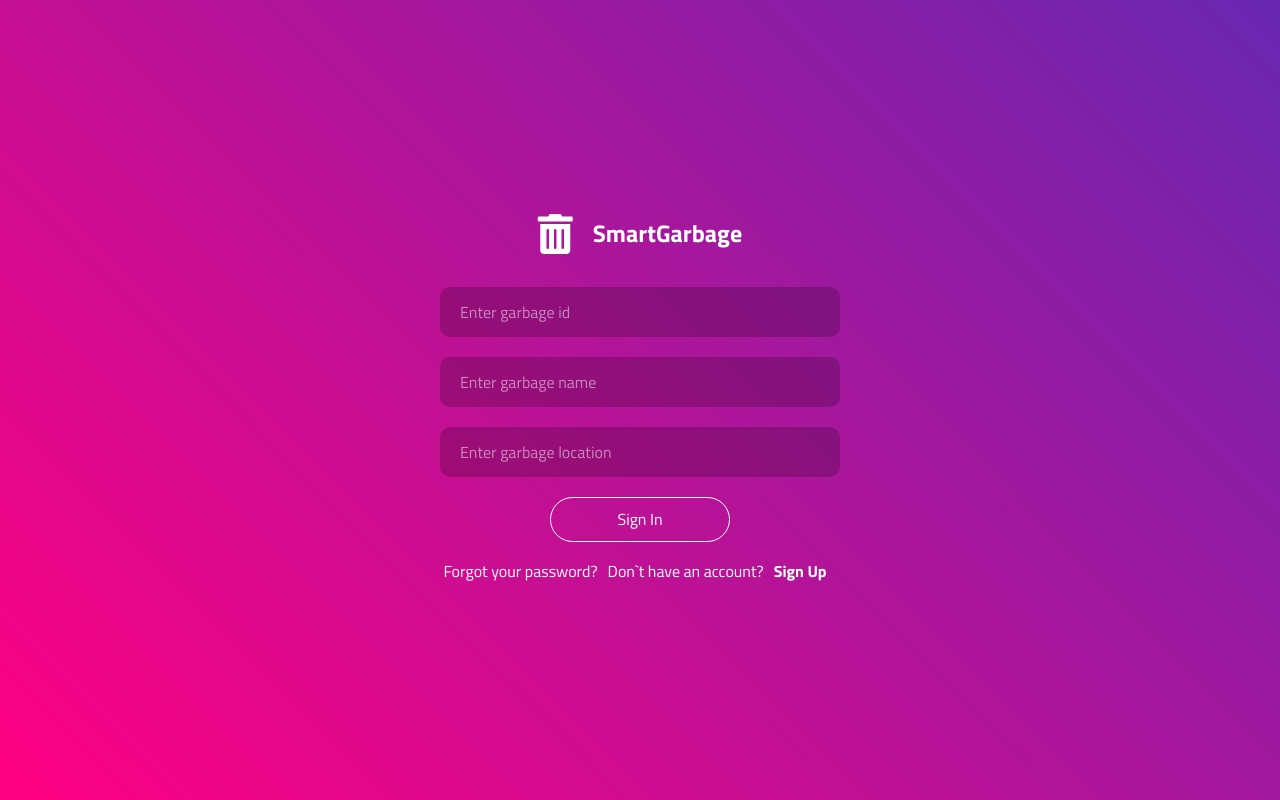
After one commit to ArMoRi1/Smart_garbage, a PHP site: page /addNewGarbage.php in a window 1280 px wide. The commit adds this page. Run offline with PHP 8.4, Linux system fonts and the light colour scheme.

Commit message:
Форма добавлення нового контейнера
Добавив форму добавлення нового контейнера(без обробника)

```diff
--- /dev/null
+++ b/addNewGarbage.php
@@ -0,0 +1,36 @@
+<?php
+session_start();
+?>
+<!DOCTYPE html>
+<html lang="en">
+<head>
+    <meta charset="UTF-8">
+    <meta name="viewport" content="width=device-width, initial-scale=1.0">
+    <title>Add new garbage</title>
+    <link href="https://fonts.googleapis.com/css?family=Titillium+Web:400,700&display=swap" rel="stylesheet">
+    <link rel="stylesheet" type="text/css" href="css/normalize.css">
+    <link rel="stylesheet" type="text/css" href="css/all.css">
+    <link rel="stylesheet" type="text/css" href="css/main.css">
+    <link rel="shortcut icon" type="image/png" href="img/favicon.png">
+</head>
+<body>
+<section class="registr">
+    <div class="registr_container">
+        <a href="index.php" class="registr_head">
+            <i class="fas fa-trash-alt"></i>
+            <h2>SmartGarbage</h2>
+        </a>
+        <form action="add_new_garbage.php" method="post" class="registr_frm">
+            <input name = 'id'type="text" placeholder="Enter garbage id">
+            <input name = 'name' type="text" placeholder="Enter garbage name">
+            <input name = 'location' type="text" placeholder="Enter garbage location">
+            <button class="btn cta_btn">Sign In</button>
+        </form>
+        <div class="registr_restore">
+            <a href="#">Forgot your password?</a>
+            Don`t have an account? <a href="registration.php"><span>Sign Up</span></a>
+        </div>
+    </div>
+</section>
+</body>
+</html>
--- /dev/null
+++ b/add_new_garbage.php
@@ -0,0 +1,3 @@
+<?php
+
+?>
--- a/index.php
+++ b/index.php
@@ -182,7 +182,7 @@
 					<option value="2">Garbage 2</option>
 					<option value="3">Garbage 3</option>
 					<option value="4">Garbage 4</option>
-					<option value="5">Add new garbage</option>
+                    <option value="add_new_garbage.php">Add new garbage</option>
 				</select>
 			</form>
 			<div class="garbage_connect">
```
